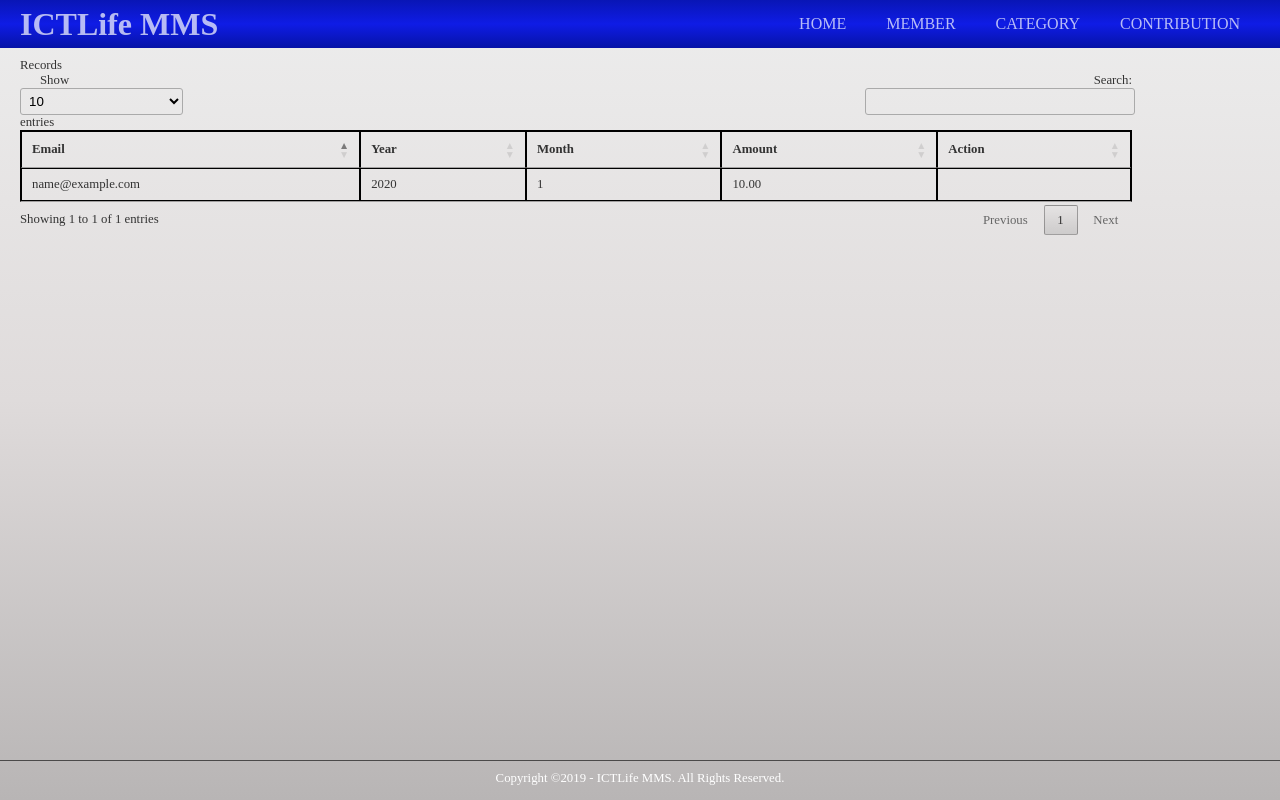
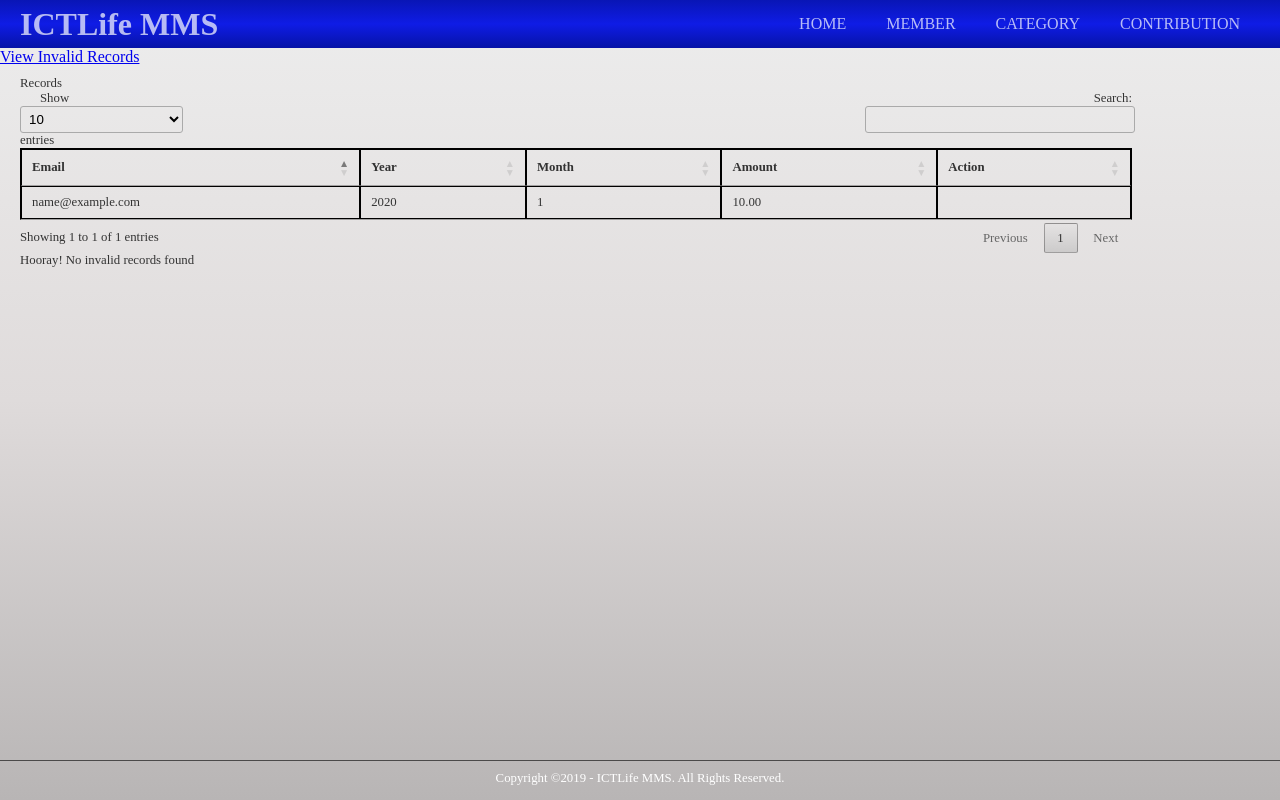
Before and after one commit to rayalois22/ictlife-mms, a Flask app: page / in a window 1280 px wide. Run offline with Flask 2, Linux system fonts and the light colour scheme; tables that the repository leaves empty hold one stand-in row (values such as "Sample post"); some libraries are stand-ins or nearby versions.

Commit message:
links to invalid records

```diff
--- a/app.py
+++ b/app.py
@@ -53,7 +53,9 @@ def create_member():
         member = Member(first_name, other_names, email, category)
         db.session.add(member)
         db.session.commit()
-        return f"Member created. Member id = {member.id}"
+        valid_records = get_valid_contributions()
+        site["errors"].append(f"Success. Member added with id = {member.id}")
+        return render_template('index.html', now=now, site=site, records=valid_records)
     except Exception as e:
         return str(e)
 
@@ -138,6 +140,23 @@ def create_contribution():
     site['errors'].append('Invalid file type.')
     return render_template('create_contribution.html', now=now, site=site)
 
+@app.route("/invalid-records")
+def invalid_records():
+    invalid_contributions = get_invalid_contributions()
+    return render_template('index.html', now=now, site=site, invalid_records=invalid_contributions)
+
+@app.route("/invalid-record/edit/<id_>")
+def edit_invalid_contribution(id_):
+    site["errors"].append(f"This functionality will be availble soon")
+    invalid_records = get_invalid_contributions()
+    return render_template('index.html', now=now, site=site, invalid_records=invalid_records)
+
+@app.route("/invalid-record/del/<id_>")
+def edit_invalid_contribution(id_):
+    site["errors"].append(f"This functionality will be availble soon")
+    invalid_records = get_invalid_contributions()
+    return render_template('index.html', now=now, site=site, invalid_records=invalid_records)
+
 @app.route("/markaspaid/<email_>")
 def mark_as_paid(email_):
     try:
--- a/templates/index.html
+++ b/templates/index.html
@@ -8,6 +8,9 @@
 {% endif %}
 
 {% block content %}
+    <ul class="links">
+        <li><a href="/invalid-records">View Invalid Records</a></li>
+    </ul>
     <div class="records">
         {% if records|length > 0 %}
             <div class="title">Records</div>
@@ -44,5 +47,40 @@
         {% else %}
             <div class="title">No valid records found</div>
         {% endif %}
+
+        {% if invalid_records|length > 0 %}
+            <div class="title">Invalid Records</div>
+            <div class="body">
+                <table id="records" style="width: 100%;">
+                    <thead>
+                        <tr>
+                            <th>Email</th>
+                            <th>Year</th>
+                            <th>Month</th>
+                            <th>Amount</th>
+                            <th>Action</th>
+                        </tr>
+                    </thead>
+                    <tbody>
+                        {% for r in invalid_records %}
+                            <tr>
+                                <td>{{ r.email }}</td>
+                                <td>{{ r.year }}</td>
+                                <td>{{ r.month }}</td>
+                                <td>{{ r.amount }}</td>
+                                <td>
+                                    <ul class="actions">
+                                        <li><a href="/invalid-record/edit/{{ r.id }}">Edit</a></li>
+                                        <li><a href="/invalid-record/del/{{ r.id }}">Delete</a></li>
+                                    </ul>
+                                </td>
+                            </tr>
+                        {% endfor %}
+                    </tbody>
+                </table>
+            </div>
+        {% else %}
+            <div class="title">Hooray! No invalid records found</div>
+        {% endif %}
     </div>
 {% endblock %}
```
